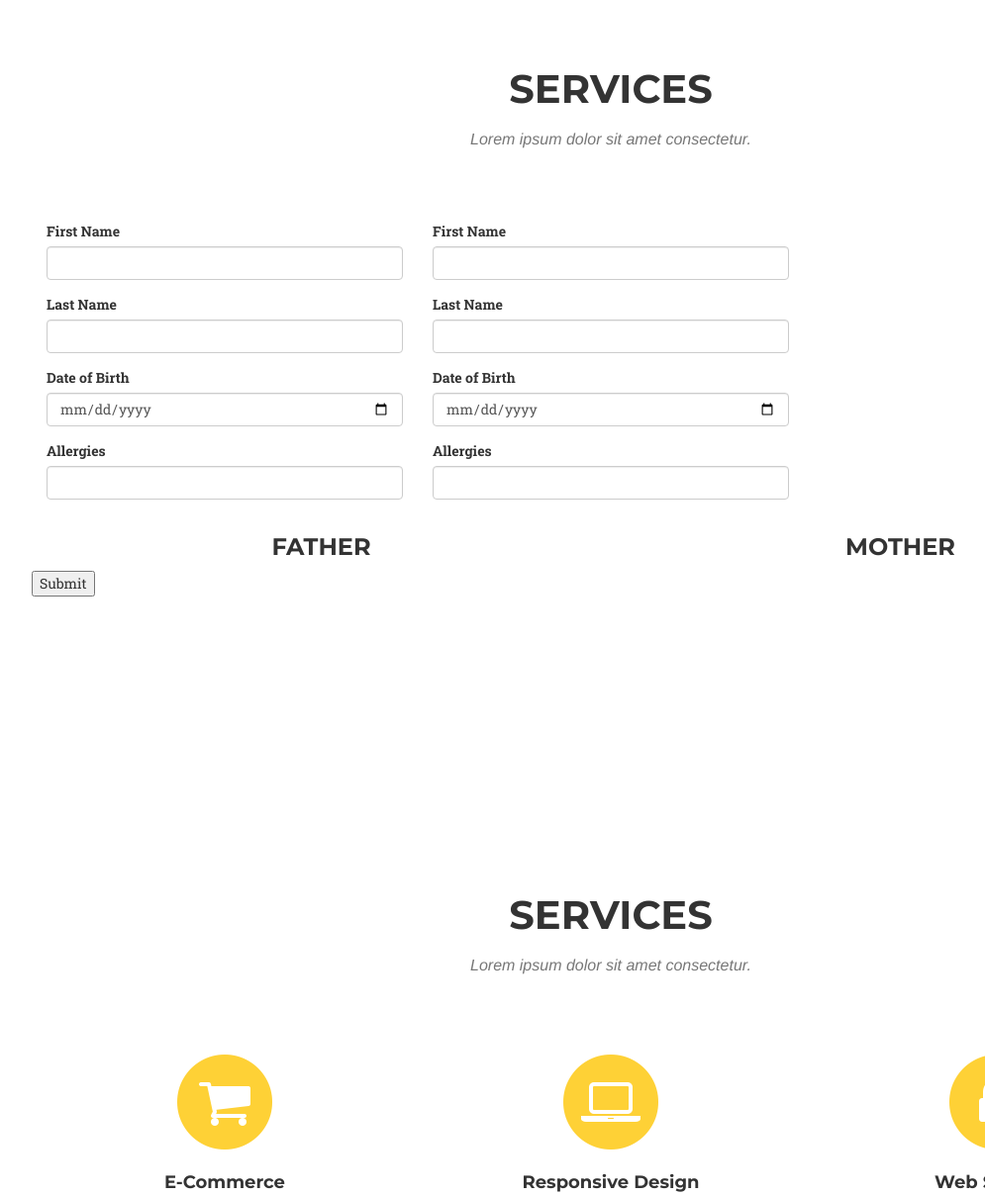
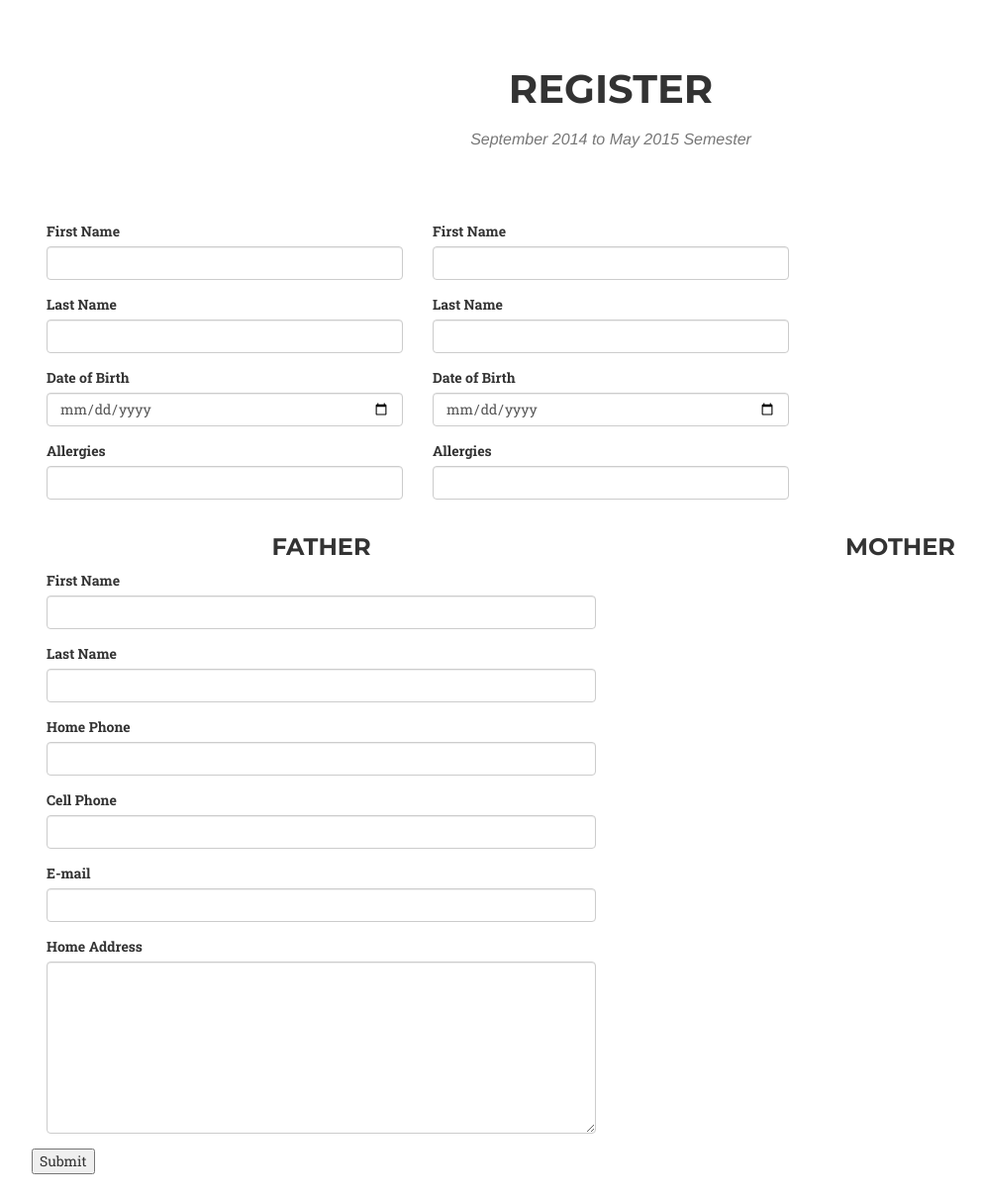
Before and after one commit to mnachiappan/muthtamilpaadasaalai, a plain HTML site: page index.html in a window 1280 px wide. Shown: the part 840-2049 px from the top of the page at 99% size, without its empty margins (23-1018 px from the left). Drawn offline with nearby package versions, Linux system fonts and the light colour scheme; a web font is replaced by a local one.

Commit message:
added all elements for father

```diff
--- a/index.html
+++ b/index.html
@@ -92,8 +92,8 @@
         <div class="container">
             <div class="row">
                 <div class="col-lg-12 text-center">
-                    <h2 class="section-heading">Services</h2>
-                    <h3 class="section-subheading text-muted">Lorem ipsum dolor sit amet consectetur.</h3>
+                    <h2 class="section-heading">Register</h2>
+                    <h3 class="section-subheading text-muted">September 2014 to May 2015 Semester</h3>
                 </div>
             </div>
             <form action="https://docs.google.com/forms/d/1wO5UOaQzCwSNrRE-7FtlGkrmX31NaddrP6V16u9G7E8/formResponse" method="POST" id="ss-form" target="_self" onsubmit="">
@@ -147,6 +147,36 @@
                 <div class="row">
                     <div class="col-md-6">
                         <h3 class="text-center">Father</h3>
+
+                        <div class="form-group">
+                            <label for="entry_1969891388">First Name</label>
+                            <input class="form-control" type="text" name="entry.1969891388" value="" id="entry_1969891388" dir="auto" aria-label="First Name  " title="">
+                        </div>
+
+                        <div class="form-group">
+                            <label for="entry_1761588147">Last Name</label>
+                            <input class="form-control" type="text" name="entry.1761588147" value="" id="entry_1761588147" dir="auto" aria-label="Last Name  " title="">
+                        </div>
+
+                        <div class="form-group">
+                            <label for="entry_1619425315">Home Phone</label>
+                            <input class="form-control" type="text" name="entry.1619425315" value="" id="entry_1619425315" dir="auto" aria-label="Home Phone  " title="">
+                        </div>
+
+                        <div class="form-group">
+                            <label for="entry_1892787134">Cell Phone</label>
+                            <input class="form-control" type="text" name="entry.1892787134" value="" id="entry_1892787134" dir="auto" aria-label="Cell Phone  " title="">
+                        </div>
+
+                        <div class="form-group">
+                            <label for="entry_1419602758">E-mail</label>
+                            <input class="form-control" type="text" name="entry.1419602758" value="" id="entry_1419602758" dir="auto" aria-label="E-mail  " title="">
+                        </div>
+
+                        <div class="form-group">
+                            <label for="entry_1788446938">Home Address</label>
+                            <textarea class="form-control" name="entry.1788446938" rows="8" cols="0" id="entry_1788446938" dir="auto" aria-label="Home Address  "></textarea>
+                        </div>
                     </div>
                     <div class="col-md-6">
                         <h3 class="text-center">Mother</h3>
```
